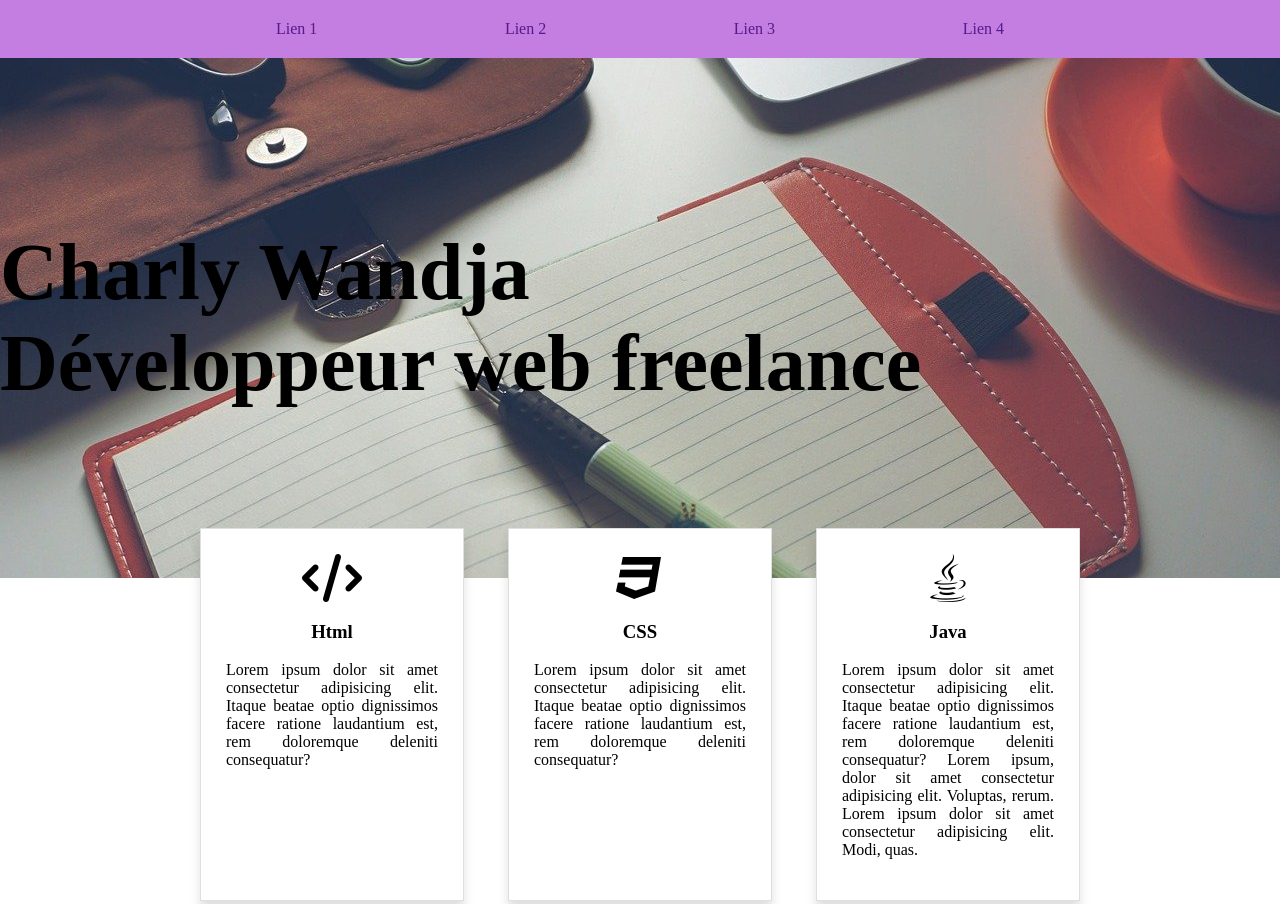
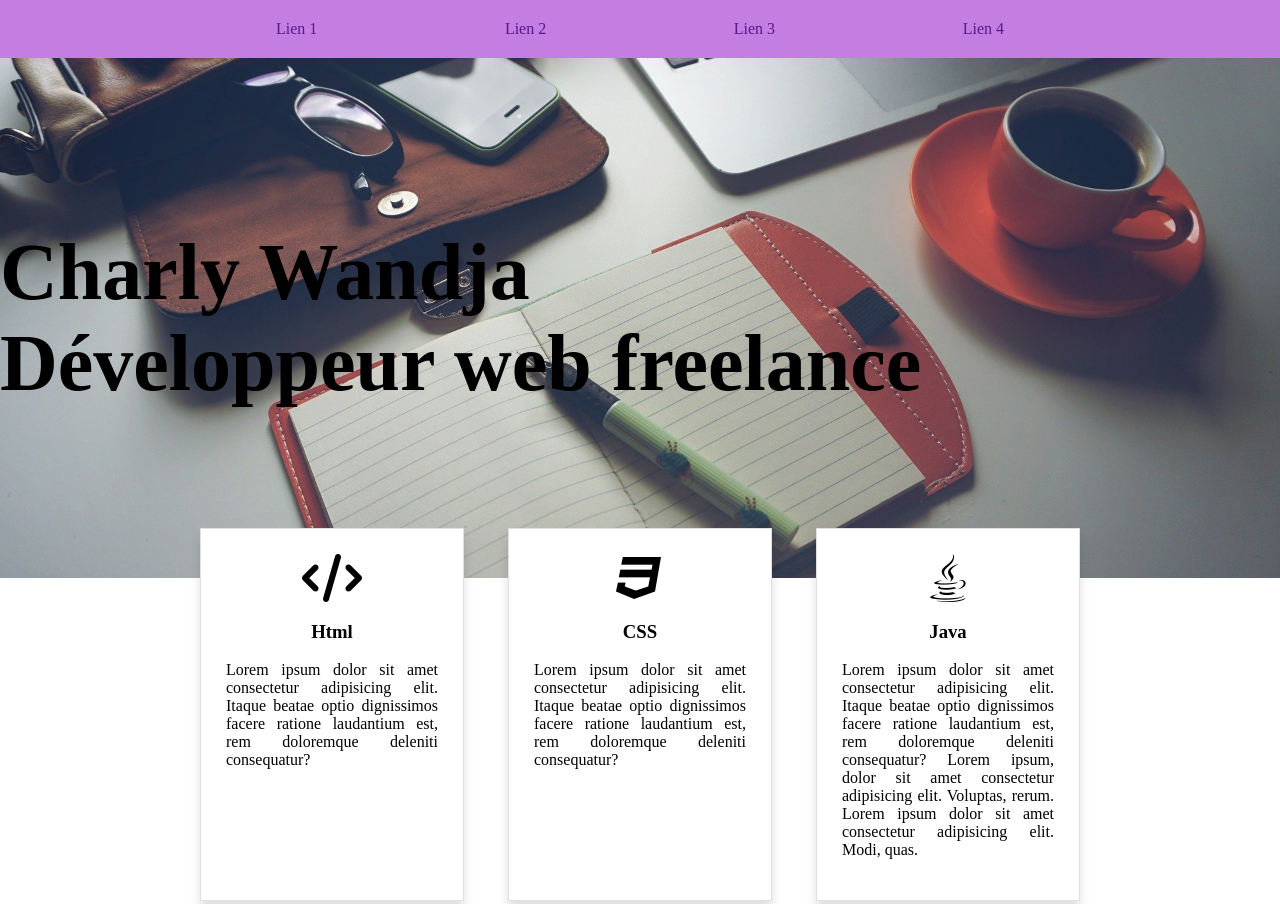
Before and after one commit to TheodoreGoales/testsitemobile, a plain HTML site: page index.html in a window 1280 px wide. Shown: the top 904 px of the page. Drawn offline with Linux system fonts and the light colour scheme.

Commit message:
deuxieme commit

```diff
--- a/css/style.css
+++ b/css/style.css
@@ -39,7 +39,10 @@ header div{
 
 header{
     background-image: url('../images/fond1.jpg');
-    background-size: auto;
+    -webkit-background-size: cover;
+    -moz-background-size: cover;
+    -o-background-size: cover;
+    background-size: cover;
     background-position: center;
     margin-top:58px
 }
```
